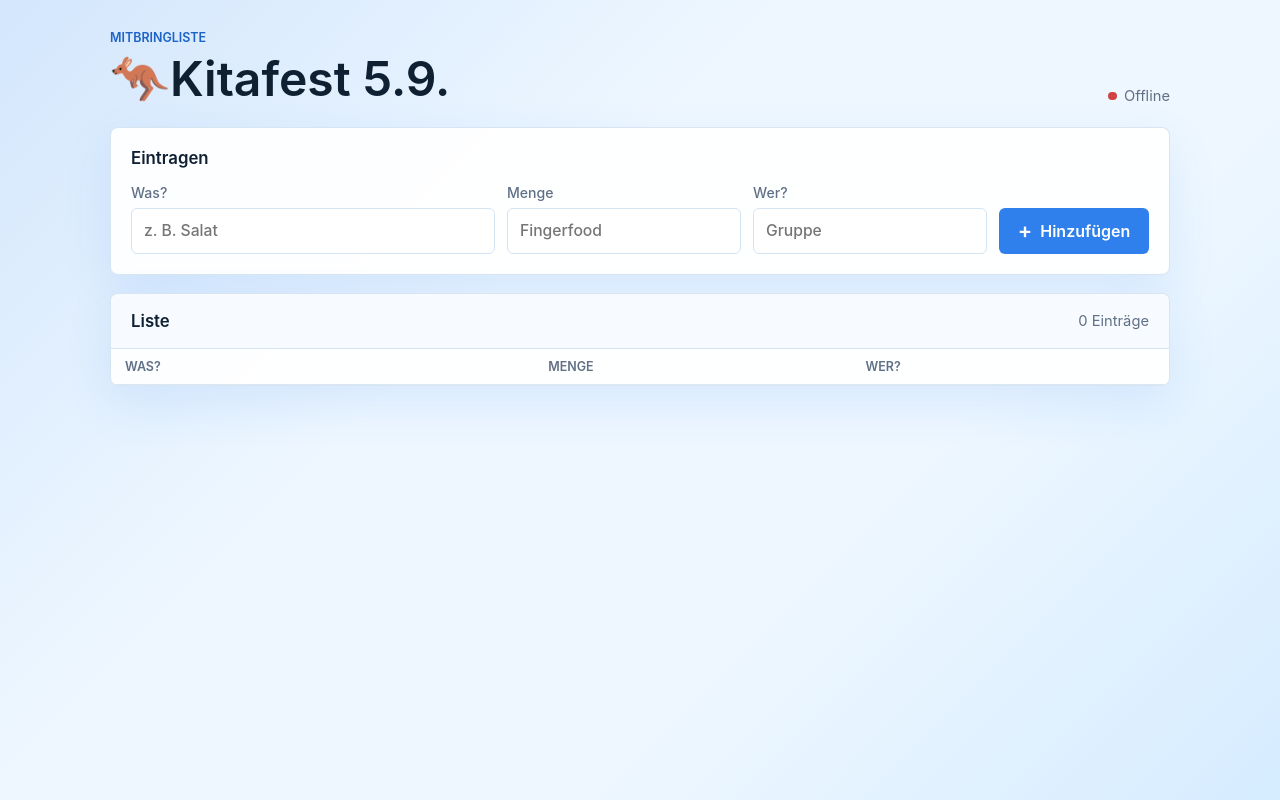
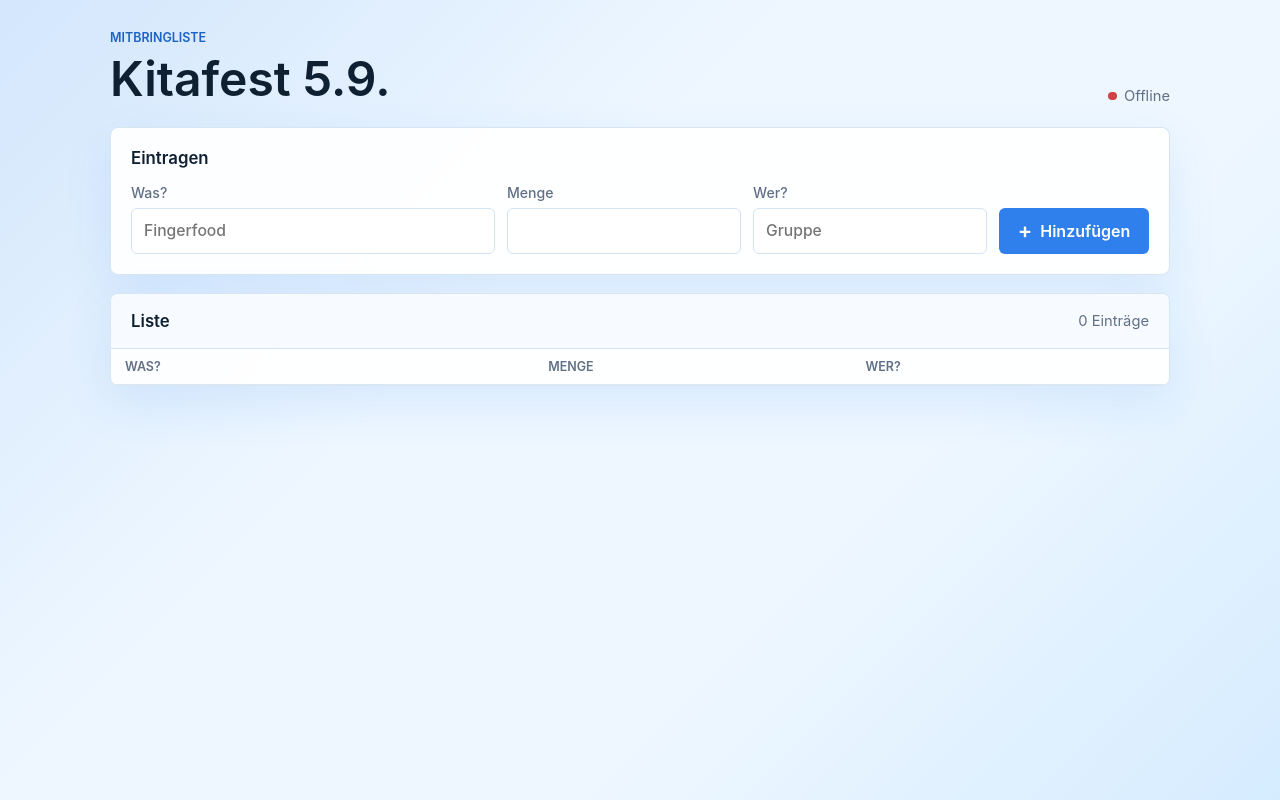
Before and after one commit to soeren-web/mitbringliste, a website: page public/index.html in a window 1280 px wide. Drawn offline with Linux system fonts and the light colour scheme; no server answers.

Commit message:
Modify input placeholders in index.html
Updated placeholders in the entry form inputs for clarity.

```diff
--- a/public/index.html
+++ b/public/index.html
@@ -11,7 +11,7 @@
       <header class="page-header">
         <div>
           <p class="eyebrow">Mitbringliste</p>
-          <h1><span aria-hidden="true">🦘</span>Kitafest 5.9.</h1>
+          <h1><span aria-hidden="true"></span>Kitafest 5.9.</h1>
         </div>
         <div class="status" id="status" aria-live="polite"></div>
       </header>
@@ -21,11 +21,11 @@
         <form class="entry-form" id="entry-form">
           <label>
             <span>Was?</span>
-            <input id="item" name="item" autocomplete="off" maxlength="120" required placeholder="z. B. Salat">
+            <input id="item" name="item" autocomplete="off" maxlength="120" required placeholder="Fingerfood">
           </label>
           <label>
             <span>Menge</span>
-            <input id="quantity" name="quantity" autocomplete="off" maxlength="80" required placeholder="Fingerfood">
+            <input id="quantity" name="quantity" autocomplete="off" maxlength="80">
           </label>
           <label>
             <span>Wer?</span>
```
